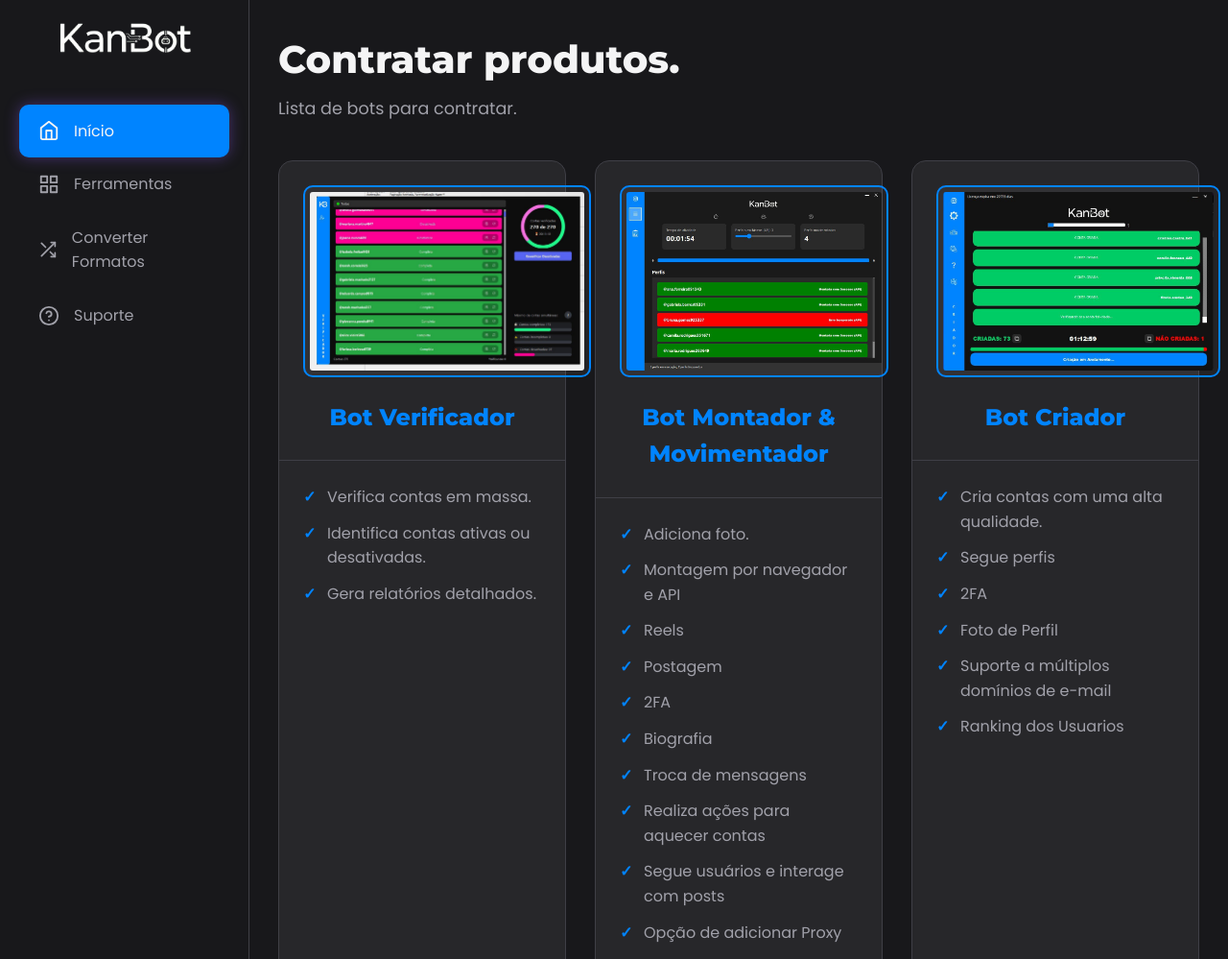
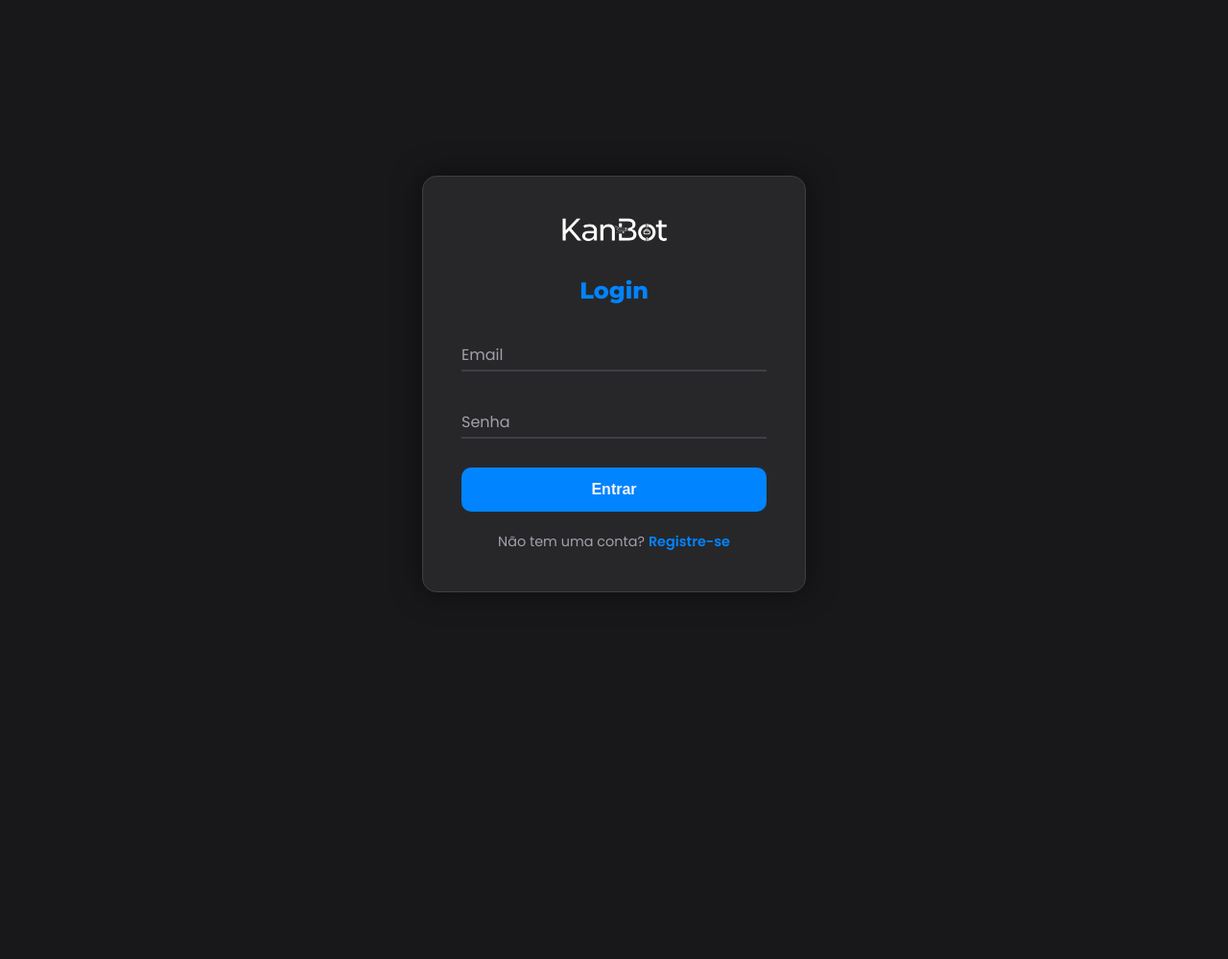
Before and after one commit to Kevin6666jk/site_kanbot, a plain HTML site: page index.html in a window 1280 px wide. Shown: the top 999 px of the page at 96% size. After the commit the page ends 800 px from the top, so only its background shows below. Drawn offline with nearby package versions, Linux system fonts and the light colour scheme; no server answers.

Commit message:
Update index.html

```diff
--- a/index.html
+++ b/index.html
@@ -9,13 +9,38 @@
     <link rel="preconnect" href="https://fonts.gstatic.com" crossorigin>
     <link href="https://fonts.googleapis.com/css2?family=Montserrat:wght@800&family=Poppins:wght@400;600&display=swap" rel="stylesheet">
 
+    <script src="https://www.gstatic.com/firebasejs/8.10.0/firebase-app.js"></script>
+    <script src="https://www.gstatic.com/firebasejs/8.10.0/firebase-auth.js"></script>
+
     <link rel="stylesheet" href="style.css">
     <link rel="shortcut icon" href="photos/logo.ico" type="image/x-icon">
 </head>
 <body>
+    <div id="login-container">
+        <div class="login-box">
+            <img src="photos/logo.png" alt="Logo" class="login-logo">
+            <h2 id="form-title">Login</h2>
+            <p id="auth-error-message" class="error-message"></p>
+
+            <div class="input-group">
+                <input type="email" id="email-input" required>
+                <span>Email</span>
+            </div>
+            <div class="input-group">
+                <input type="password" id="password-input" required>
+                <span>Senha</span>
+            </div>
+
+            <button id="login-btn" class="btn-principal">Entrar</button>
+
+            <p class="toggle-form-text">
+                Não tem uma conta? <a href="#" id="toggle-to-register">Registre-se</a>
+            </p>
+        </div>
+    </div>
     <div id="particles-js"></div>
 
-    <div class="dashboard-container">
+    <div class="dashboard-container" style="display: none;">
         <nav class="sidebar">
             <div class="sidebar-header">
                 <img src="photos/logo.png" alt="Logo do KanBot" class="logo">
@@ -36,6 +61,11 @@
                 <li><a href="#" id="support-link">
                      <svg xmlns="http://www.w3.org/2000/svg" width="24" height="24" viewBox="0 0 24 24" fill="none" stroke="currentColor" stroke-width="2" stroke-linecap="round" stroke-linejoin="round"><circle cx="12" cy="12" r="10"></circle><path d="M9.09 9a3 3 0 0 1 5.83 1c0 2-3 3-3 3"></path><line x1="12" y1="17" x2="12.01" y2="17"></line></svg>
                     <span>Suporte</span>
+                </a></li>
+
+                <li><a href="#" id="logout-link">
+                    <svg xmlns="http://www.w3.org/2000/svg" width="24" height="24" viewBox="0 0 24 24" fill="none" stroke="currentColor" stroke-width="2" stroke-linecap="round" stroke-linejoin="round"><path d="M9 21H5a2 2 0 0 1-2-2V5a2 2 0 0 1 2-2h4"></path><polyline points="16 17 21 12 16 7"></polyline><line x1="21" y1="12" x2="9" y2="12"></line></svg>
+                    <span>Sair</span>
                 </a></li>
             </ul>
         </nav>
```
